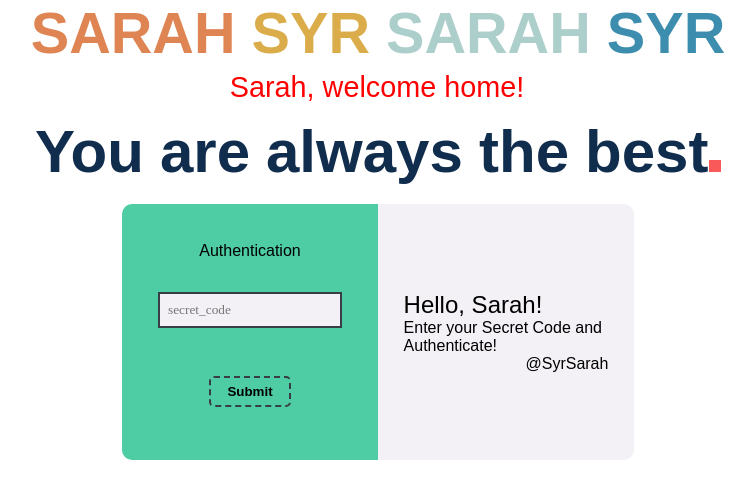
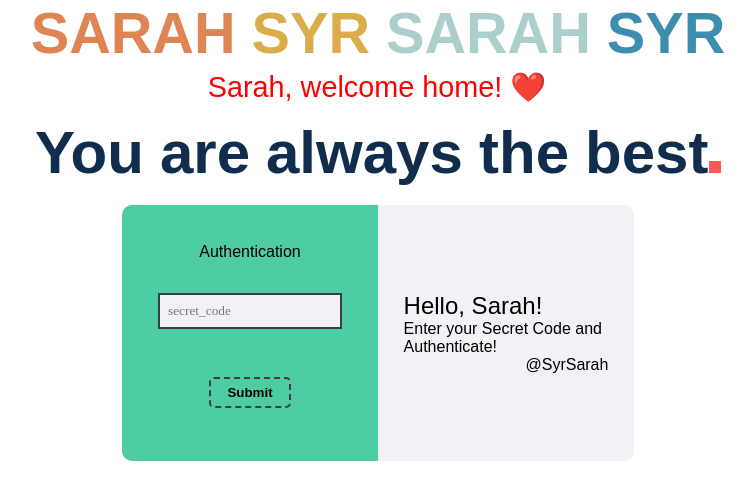
Before and after one commit to syrsarah/syrsarah.github.io, a plain HTML site: page index.html in a window 1280 px wide. Shown: the whole page, without its empty margins (262-1017 px from the left). Drawn offline with Linux system fonts and the light colour scheme.

Commit message:
Update index.html

```diff
--- a/index.html
+++ b/index.html
@@ -13,7 +13,7 @@
     <span class="title-word title-word-4">Syr</span>
   </h4>
   <br>
-   <p class="line type" style=" color: red">Sarah, welcome home!</p>
+   <p class="line type" style=" color: red">Sarah, welcome home! ❤️</p>
 </div>
  <div class="flex" id="main">
   </div>
```
